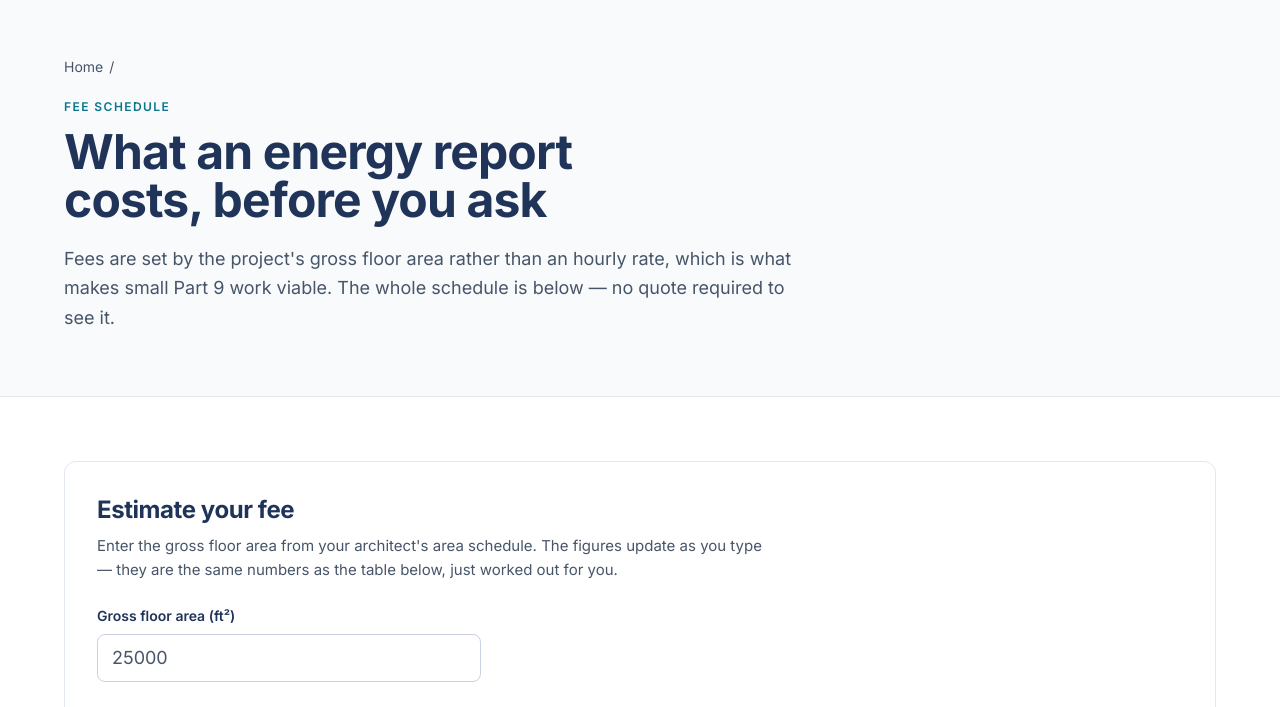
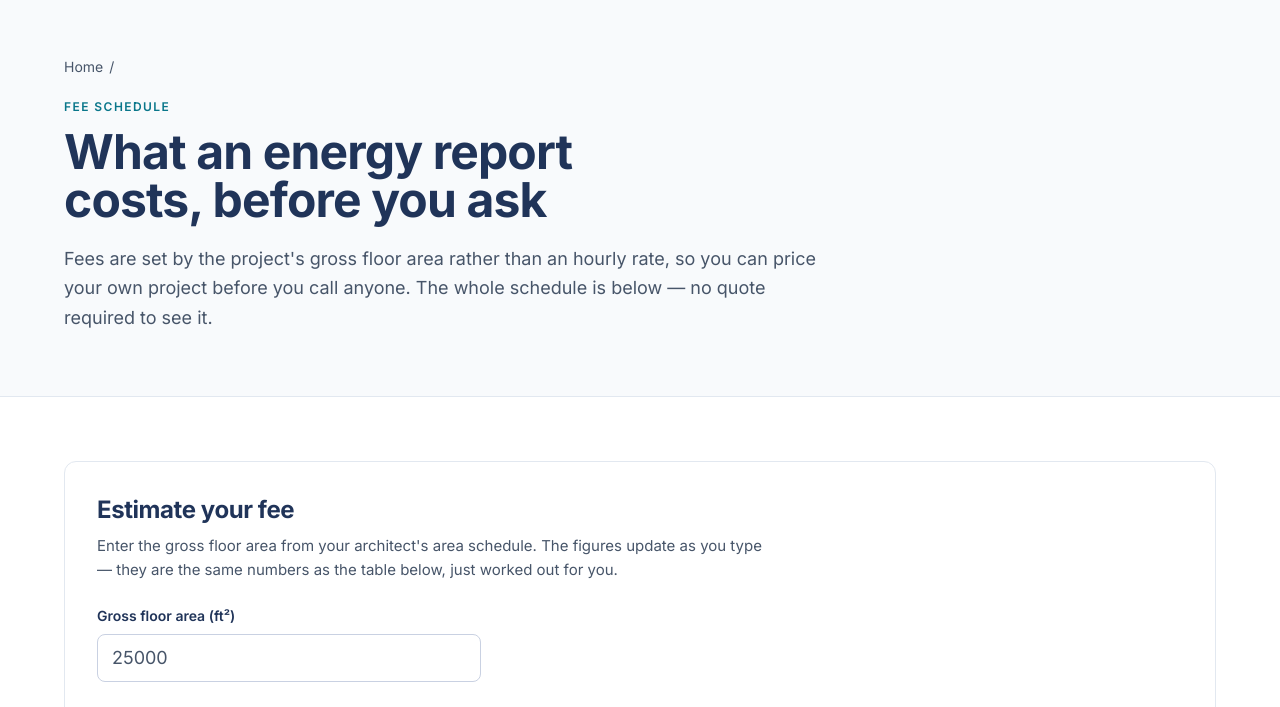
Before and after one commit to tavakolimohsen-netizen/enerbate, an Astro site: page /pricing in a window 1280 px wide. Shown: the part 76-783 px from the top of the page. Built offline with nearby package versions, Linux system fonts and the light colour scheme; Astro itself is replaced by a stand-in of ours.

Commit message:
Pricing page lede: published rates rather than cheapest

```diff
--- a/src/pages/pricing.astro
+++ b/src/pages/pricing.astro
@@ -27,7 +27,7 @@ const bandLabels = [
   <PageHero
     eyebrow="Fee schedule"
     title="What an energy report costs, before you ask"
-    lede="Fees are set by the project's gross floor area rather than an hourly rate, which is what makes small Part 9 work viable. The whole schedule is below — no quote required to see it."
+    lede="Fees are set by the project's gross floor area rather than an hourly rate, so you can price your own project before you call anyone. The whole schedule is below — no quote required to see it."
     crumbs={[{ href: '/', label: 'Home' }]}
   />
 
```
